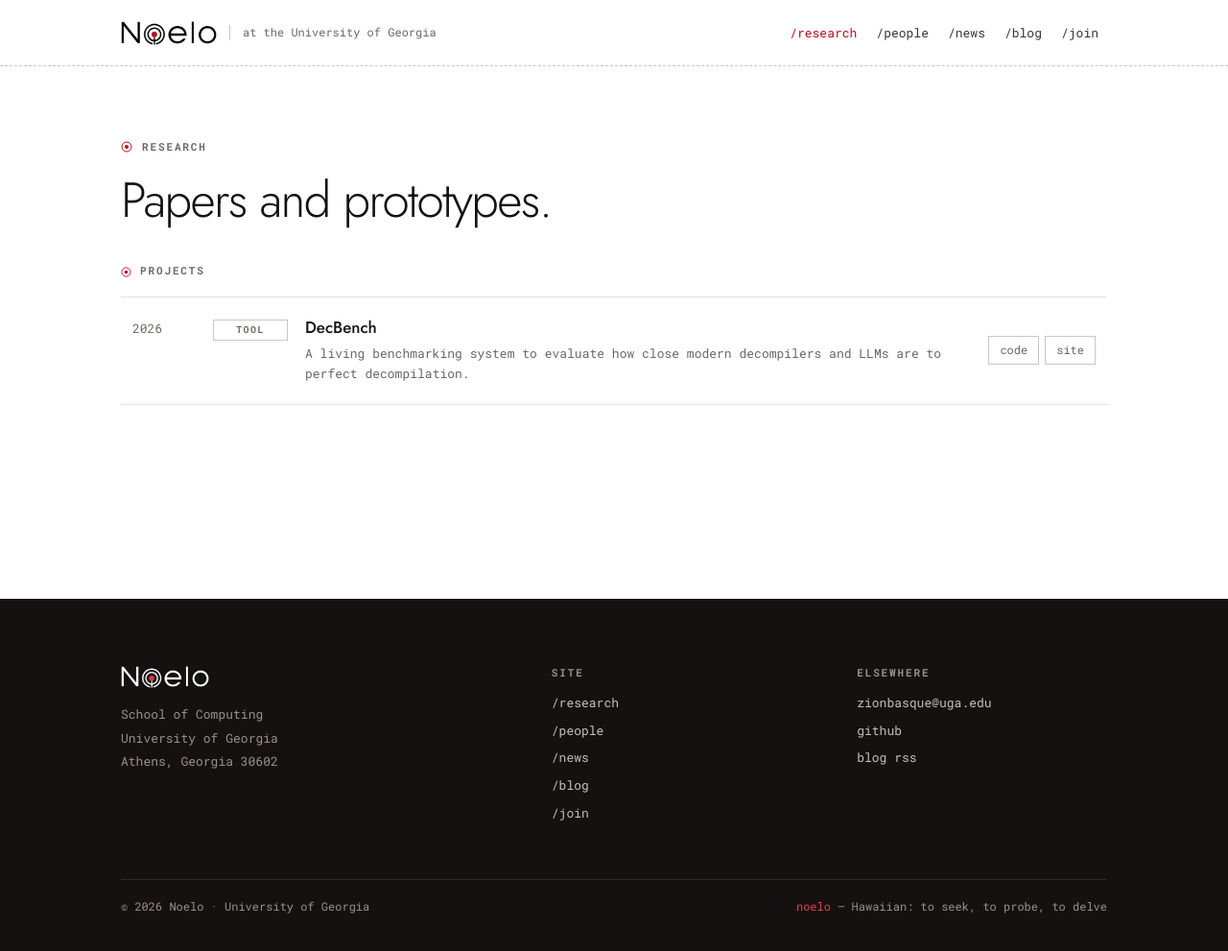
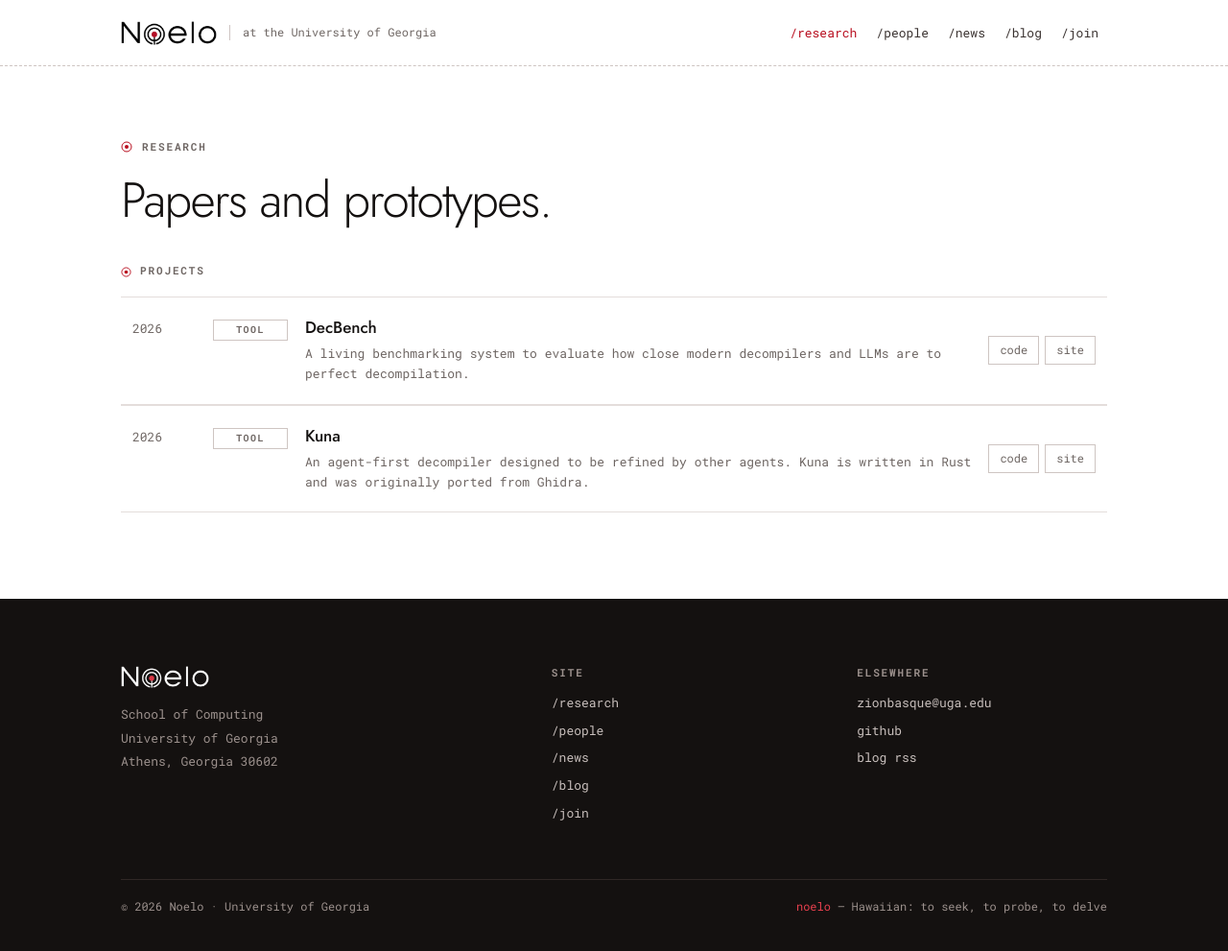
Before and after one commit to Noelo-Lab/noelo.org, a Jekyll site: the page built from research.html, in a window 1280 px wide and 1026 px high. Shown: the top 991 px of the window at 96% size. Built offline with Jekyll 4.4.1, drawn with Linux system fonts in a browser that asks for light colours.

Commit message:
Add Kuna link.

```diff
--- a/research.html
+++ b/research.html
@@ -55,6 +55,20 @@ permalink: /research/
   </div></li>
 </ul>
 
+<ul class="listing">
+  <li><div class="row">
+    <span class="yr">2026</span>
+    <span class="chip">Tool</span>
+    <span class="txt">
+      <span class="ttl">Kuna</span>
+      <span class="sub">An agent-first decompiler designed to be refined by other agents. Kuna is written in Rust and was originally ported from Ghidra.</span>
+    </span>
+    <span class="links">
+      <a class="lbox" href="https://github.com/noelo-lab/kuna">code</a>
+      <a class="lbox" href="https://kuna.noelo.org">site</a>
+    </span>
+  </div></li>
+</ul>
 <!-- Row template. Publications get code/site/paper; projects get code/site.
      Delete any <a class="lbox"> that does not apply to a given row.
 
```
